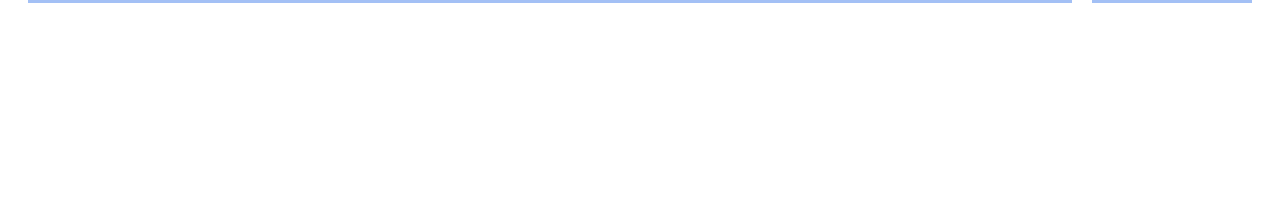
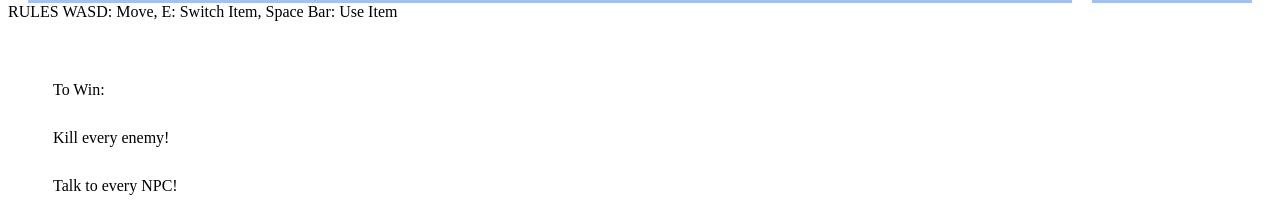
Before and after one commit to xtianhill/softcon-level-design, a website with bundled scripts: page flask/templates/playLevel.html in a window 1280 px wide. Shown: the part 602-825 px from the top of the page. Before the commit the page ends 800 px from the top, so only its background shows below. Built offline with nearby package versions, Linux system fonts and the light colour scheme; no server answers.

Commit message:
added win conditions ul

```diff
--- a/flask/static/index.js
+++ b/flask/static/index.js
@@ -793,30 +793,36 @@ getData("julia").then((data) => {
 
         // translate data from database into list of elements
         var parsedJSON = JSONtoElements(data);
-        console.log(parsedJSON);
         var elements = parsedJSON.elements;
         var characters = [];
         var backgroundUrl = parsedJSON.backgroundUrl;
-        var winConditions = ["enemy", "npc"]; //pasrsedJSON.winConditions;
+        var winConditions = ["enemy", "npc"];
         var width = canvas.width;
         var height = canvas.height;
         var wrap = document.getElementById("wrap");
-
 
         // set win conditions to false if they were chosen by designer
         var victory = false;
         var npcCondition = true;
         var endCondition = true;
         var enemyCondition = true;
+        var ul = document.getElementById("rules");
         for(i=0; i<winConditions.length; i++){
+            var listItem = document.createElement("li");
             if(winConditions[i] === "npc"){
                 npcCondition = false;
+                listItem.append(document.createTextNode("Talk to every NPC!"));
+                ul.appendChild(listItem);
             }
             if(winConditions[i] === "enemy"){
                 enemyCondition = false;
+                listItem.append(document.createTextNode("Kill every enemy!"));
+                ul.appendChild(listItem);
             }
             if(winConditions[i] === "end"){
                 endCondition = false;
+                listItem.append(document.createTextNode("Reach the end of the level!"));
+                ul.appendChild(listItem);
             }
         }
 
@@ -1076,7 +1082,6 @@ getData("julia").then((data) => {
                 if (gameState.pc.equippedItem != null) {
                     var item = gameState.pc.equippedItem;
                     if (gameState.sinceItem < 10) {
-                        console.log(gameState.sinceItem);
                         gameState.ctx.drawImage(item.img, -item.position.x + 5, item.position.y,
                             -item.size.x, item.size.y);
                     }
--- a/flask/templates/playLevel.html
+++ b/flask/templates/playLevel.html
@@ -27,5 +27,10 @@
       </aside>
     </section>
     <script src = "../static/index.js"></script>
+    <div> RULES
+      WASD: Move, E: Switch Item, Space Bar: Use Item
+      <ul id="rules"> To Win: </ul>
+  </div>
   </body>
+
 </html>
```
Also changed, not shown: flask/static/engine.js (+9 -2 lines).
